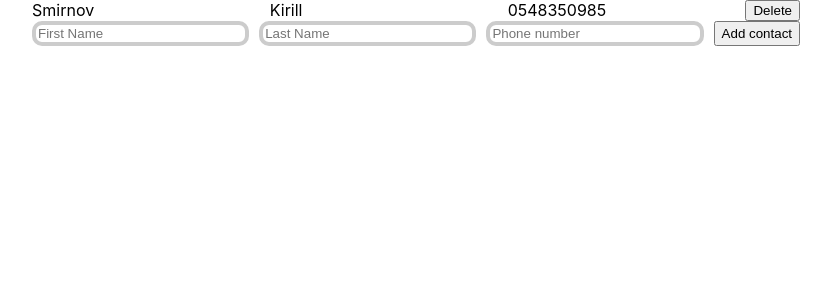
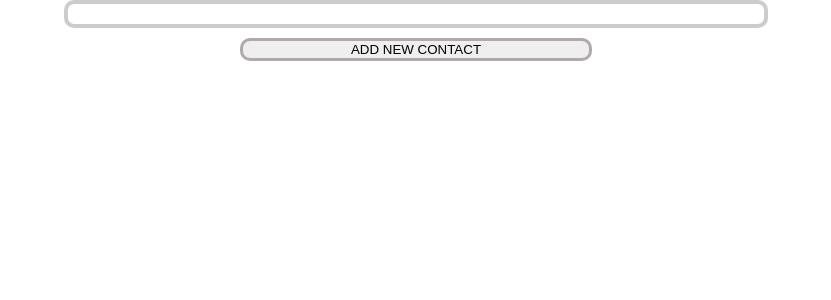
Before and after one commit to KirillLocusview/hillel_react, a React (Create React App) app in the folder ReactCode/Lesson3_hw3/home-work-3/: page / in a window 1280 px wide. Shown: the top 300 px of the page, without its empty margins (224-1055 px from the left). Built offline with nearby package versions, Linux system fonts and the light colour scheme.

Commit message:
HW 3 - done

```diff
--- a/ReactCode/Lesson3_hw3/home-work-3/src/App.css
+++ b/ReactCode/Lesson3_hw3/home-work-3/src/App.css
@@ -1,4 +1,4 @@
 .container {
-	width: 60%;
+	width: 55%;
 	margin: 0 auto;
 }
--- a/ReactCode/Lesson3_hw3/home-work-3/src/App.js
+++ b/ReactCode/Lesson3_hw3/home-work-3/src/App.js
@@ -1,21 +1,92 @@
 import React from "react";
 import "./App.css";
 import Form from "./components/Form/Form";
-import Contact from "./components/Contact/Contact";
-import "./components/Form/Form.css";
-
+import ContactBook from "./components/ContactBook/ContactBook";
 class App extends React.Component {
 	constructor() {
 		super();
-		this.state = {};
+		this.state = {
+			fields: {
+				firstName: "",
+				lastName: "",
+				phone: "",
+				isEmpty: false,
+			},
+			contacts: [],
+			addPressed: false,
+		};
 	}
+
+	onInputChange = (e) => {
+		const { value, name } = e.target;
+		this.setState({
+			fields: { ...this.state.fields, [name]: value },
+		});
+	};
+
+	onAddContack = (e) => {
+		e.preventDefault();
+		const { fields } = this.state;
+		for (let key in fields) {
+			if (fields[key] === "") {
+				this.setState({
+					fields: { ...this.state.fields, isEmpty: true },
+				});
+				return;
+			}
+		}
+
+		this.setState({
+			contacts: [
+				...this.state.contacts,
+				{
+					firstName: this.state.fields.firstName,
+					lastName: this.state.fields.lastName,
+					phone: this.state.fields.phone,
+					id: Math.random(),
+				},
+			],
+			fields: { firstName: "", lastName: "", phone: "" },
+			isEmpty: false,
+		});
+	};
+
+	onDelete = (e, id) => {
+		e.preventDefault();
+		this.setState({
+			contacts: this.state.contacts.filter((contact) => contact.id !== id),
+		});
+	};
+
+	onAddHide = (e) => {
+		e.preventDefault();
+		if (!this.state.addPressed) this.setState({ addPressed: true });
+		else {
+			this.setState({
+				fields: { firstName: "", lastName: "", phone: "" },
+				isEmpty: false,
+				addPressed: false,
+			});
+		}
+	};
 
 	render() {
 		return (
 			<>
 				<div className="container">
-					<Contact></Contact>
-					<Form></Form>
+					<ContactBook
+						contacts={this.state.contacts}
+						onDelete={this.onDelete}
+						onAddHide={this.onAddHide}
+						addPressed={this.state.addPressed}
+					/>
+					<Form
+						fields={this.state.fields}
+						onInputChange={this.onInputChange}
+						onAddContack={this.onAddContack}
+						onAddHide={this.onAddHide}
+						addPressed={this.state.addPressed}
+					></Form>
 				</div>
 			</>
 		);
--- a/ReactCode/Lesson3_hw3/home-work-3/src/components/Contact/Contact.css
+++ /dev/null
@@ -1,11 +0,0 @@
-.contact {
-	display: flex;
-	flex-direction: row;
-	justify-content: space-between;
-}
-
-.contact-data {
-	flex-grow: 1;
-	display: grid;
-	grid-template-columns: repeat(3, 1fr);
-}
--- a/ReactCode/Lesson3_hw3/home-work-3/src/components/Contact/Contact.jsx
+++ /dev/null
@@ -1,24 +0,0 @@
-import React from "react";
-import "../Contact/Contact.css";
-
-class Contact extends React.Component {
-	constructor() {
-		super();
-		this.state = {};
-	}
-
-	render() {
-		return (
-			<div className="contact">
-				<div className="contact-data">
-					<div className="contact-data__last-name">Smirnov</div>
-					<div className="contact-data__first-name">Kirill</div>
-					<div className="contact-data__phone">0548350985</div>
-				</div>
-				<button>Delete</button>
-			</div>
-		);
-	}
-}
-
-export default Contact;
--- /dev/null
+++ b/ReactCode/Lesson3_hw3/home-work-3/src/components/ContactBook/ContactBook.css
@@ -0,0 +1,25 @@
+.contact-container {
+	display: flex;
+	flex-direction: column;
+	gap: 10px;
+}
+
+.contact-book {
+	padding: 10px;
+	border: solid 4px #ccc;
+	border-radius: 10px;
+}
+
+.contact-book__new-contact {
+	width: 50%;
+	align-self: center;
+	border: solid 3px rgb(176, 169, 169);
+	border-radius: 10px;
+}
+.contact-book__new-contact:hover {
+	background-color: #ccc;
+}
+
+.hide {
+	display: none;
+}
--- /dev/null
+++ b/ReactCode/Lesson3_hw3/home-work-3/src/components/ContactBook/ContactBook.jsx
@@ -0,0 +1,32 @@
+import React from "react";
+import ContactItem from "../ContactItem/ContactItem";
+import "../ContactBook/ContactBook.css";
+
+class ContactBook extends React.Component {
+	render() {
+		const { contacts, onDelete, addPressed, onAddHide } = this.props;
+		return (
+			<div className="contact-container">
+				{" "}
+				<div className="contact-book">
+					{contacts.map((contact) => (
+						<ContactItem
+							contact={contact}
+							key={contact.id}
+							onDelete={onDelete}
+						/>
+					))}
+				</div>
+				<button
+					className={`contact-book__new-contact ${addPressed ? "hide" : ""}`}
+					onClick={(e) => onAddHide(e)}
+				>
+					{" "}
+					ADD NEW CONTACT{" "}
+				</button>
+			</div>
+		);
+	}
+}
+
+export default ContactBook;
--- /dev/null
+++ b/ReactCode/Lesson3_hw3/home-work-3/src/components/ContactItem/ContactItem.css
@@ -0,0 +1,23 @@
+.contact {
+	display: flex;
+	flex-direction: row;
+	justify-content: space-between;
+	margin-top: 10px;
+	padding: 0 10px 10px 10px;
+	border-bottom: solid 4px rgb(176, 169, 169);
+	border-radius: 10px;
+}
+
+.contact-data {
+	flex-grow: 1;
+	display: grid;
+	grid-template-columns: repeat(3, 1fr);
+}
+
+.contact-delete {
+	border: solid 3px rgb(176, 169, 169);
+	border-radius: 10px;
+}
+.contact-delete:hover {
+	background-color: #ccc;
+}
--- /dev/null
+++ b/ReactCode/Lesson3_hw3/home-work-3/src/components/ContactItem/ContactItem.jsx
@@ -0,0 +1,30 @@
+import React from "react";
+import "./ContactItem.css";
+
+class Contact extends React.Component {
+	constructor() {
+		super();
+		this.state = {};
+	}
+
+	render() {
+		const { firstName, lastName, phone, id } = this.props.contact;
+		return (
+			<div className="contact">
+				<div className="contact-data">
+					<div className="contact-data__first-name">{firstName}</div>
+					<div className="contact-data__last-name">{lastName}</div>
+					<div className="contact-data__phone">{phone}</div>
+				</div>
+				<button
+					className="contact-delete"
+					onClick={(e) => this.props.onDelete(e, id)}
+				>
+					Delete
+				</button>
+			</div>
+		);
+	}
+}
+
+export default Contact;
--- a/ReactCode/Lesson3_hw3/home-work-3/src/components/Form/Form.css
+++ b/ReactCode/Lesson3_hw3/home-work-3/src/components/Form/Form.css
@@ -1,8 +1,13 @@
+.form {
+	margin: 10px auto;
+	display: flex;
+	flex-direction: column;
+}
+
 .add-form {
 	display: flex;
 	justify-content: space-between;
 	gap: 10px;
-	margin: 0 auto;
 }
 
 .add-form__inputs {
@@ -13,7 +18,7 @@
 }
 
 input[type="text"],
-input[type="tel"] {
+input[type="number"] {
 	border: none;
 	border: solid 4px #ccc;
 	border-radius: 10px;
@@ -26,3 +31,24 @@ input.empty {
 *:focus {
 	outline: none;
 }
+
+.add-form__button {
+	border: none;
+	border: solid 4px #ccc;
+	border-radius: 10px;
+}
+
+.add-form__button:hover {
+	background-color: #ccc;
+}
+
+.form__hide {
+	width: 50%;
+	align-self: center;
+	border: solid 3px rgb(176, 169, 169);
+	border-radius: 10px;
+	margin: 10px;
+}
+.form__hide:hover {
+	background-color: #ccc;
+}
--- a/ReactCode/Lesson3_hw3/home-work-3/src/components/Form/Form.jsx
+++ b/ReactCode/Lesson3_hw3/home-work-3/src/components/Form/Form.jsx
@@ -1,89 +1,60 @@
 import React from "react";
 import "../Form/Form.css";
-
 class Form extends React.Component {
-	constructor() {
-		super();
-		this.state = {
-			firstName: "",
-			lastName: "",
-			phone: "",
-			isEmpty: false,
-		};
-	}
-
-	onInputChange = (e) => {
-		const { value, name } = e.target;
-		this.setState({
-			...this.state,
-			[name]: value,
-		});
-	};
-
-	onAddContack = (e) => {
-		e.preventDefault();
-		for (let key in this.state) {
-			if (this.state[key] === "") {
-				this.triggerEmpty(true);
-				return;
-			}
-		}
-		this.triggerEmpty(false);
-	};
-
-	triggerEmpty = (state) => {
-		this.setState({ isEmpty: state });
-	};
-
 	render() {
+		const { firstName, lastName, phone, isEmpty } = this.props.fields;
+		const { addPressed, onAddHide } = this.props;
 		return (
-			<form className="add-form">
+			<form className={`form ${addPressed ? "" : "hide"}`}>
+				<div className="add-form">
+					{" "}
 					<div className="add-form__inputs">
 						<input
 							type="text"
 							className={`add-form__input--first ${
-							this.state.firstName === "" && this.state.isEmpty ? "empty" : ""
+								firstName === "" && isEmpty ? "empty" : ""
 							}`}
 							placeholder={`${
-							this.state.firstName === "" && this.state.isEmpty
-								? "Fill in name"
-								: "First Name"
+								firstName === "" && isEmpty ? "Fill in name" : "First Name"
 							}`}
-						value={this.state.firstName}
-						onChange={this.onInputChange}
+							value={firstName}
+							onChange={this.props.onInputChange}
 							name="firstName"
 						/>
 						<input
 							type="text"
 							className={`add-form__input--last ${
-							this.state.lastName === "" && this.state.isEmpty ? "empty" : ""
+								lastName === "" && isEmpty ? "empty" : ""
 							}`}
 							placeholder={`${
-							this.state.lastName === "" && this.state.isEmpty
-								? "Fill in last name"
-								: "Last Name"
+								lastName === "" && isEmpty ? "Fill in last name" : "Last Name"
 							}`}
-						value={this.state.lastName}
-						onChange={this.onInputChange}
+							value={lastName}
+							onChange={this.props.onInputChange}
 							name="lastName"
 						/>
 						<input
-						type="tel"
+							type="number"
 							className={`add-form__input--phone ${
-							this.state.phone === "" && this.state.isEmpty ? "empty" : ""
+								phone === "" && isEmpty ? "empty" : ""
 							}`}
 							placeholder={`${
-							this.state.phone === "" && this.state.isEmpty
-								? "Fill in phone"
-								: "Phone number"
+								phone === "" && isEmpty ? "Fill in phone" : "Phone number"
 							}`}
-						value={this.state.phone}
-						onChange={this.onInputChange}
+							value={phone}
+							onChange={this.props.onInputChange}
 							name="phone"
 						/>
 					</div>
-				<button className="add-form__button" onClick={this.onAddContack}>
+					<button
+						className="add-form__button"
+						onClick={this.props.onAddContack}
+					>
 						Add contact
+					</button>
+				</div>
+				<button className="form__hide" onClick={(e) => onAddHide(e)}>
+					HIDE
 				</button>
 			</form>
 		);
```
Lines whose indentation alone changed are shown as unchanged.
